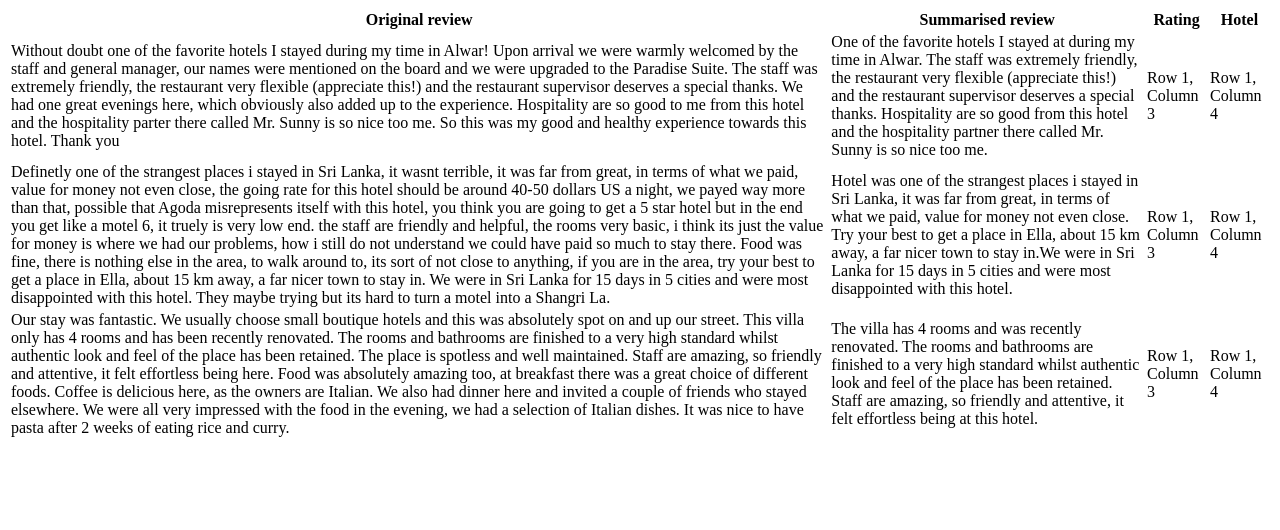
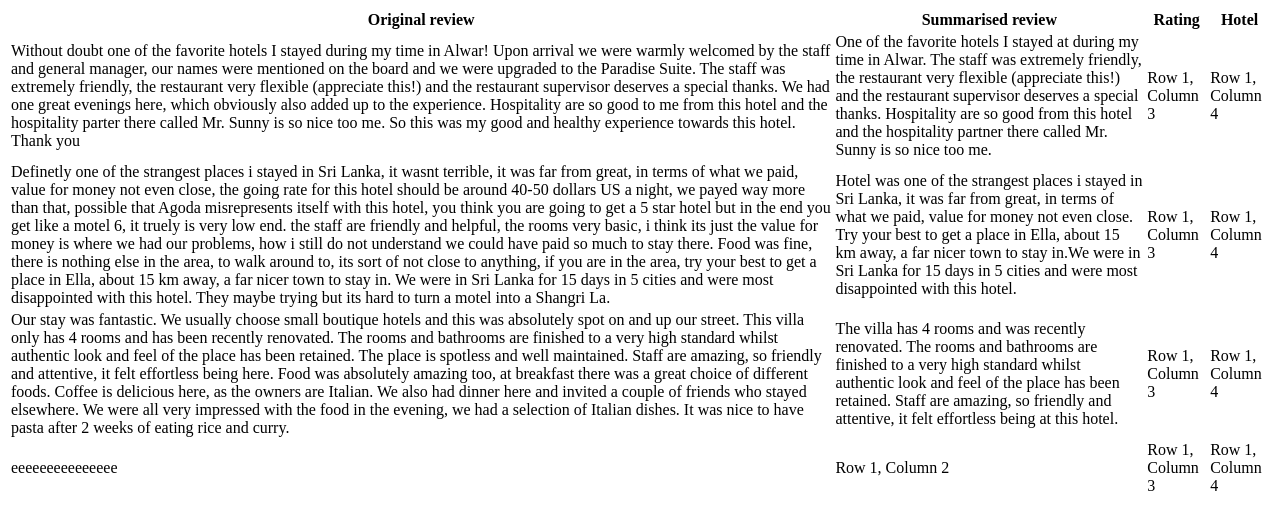
Before and after one commit to THE-HEX-CLAN/Emo-Rabbit, a Flask app: template templates/DataStore.html in a window 1280 px wide. Shown: the top 530 px of the page. Run offline with Flask 3, Linux system fonts and the light colour scheme; the template is opened without the code that fills it, so the values that code supplies are empty; parts of the project's set-up code (start-up, migrations or seed data) failed here and were passed over.

Commit message:
Add 5th row to table

```diff
--- a/templates/DataStore.html
+++ b/templates/DataStore.html
@@ -36,3 +36,9 @@
             <td>Row 1, Column 3</td>
             <td>Row 1, Column 4</td>
         </tr>
+        <tr>
+            <td>eeeeeeeeeeeeeee</td>
+            <td>Row 1, Column 2</td>
+            <td>Row 1, Column 3</td>
+            <td>Row 1, Column 4</td>
+        </tr>
```
